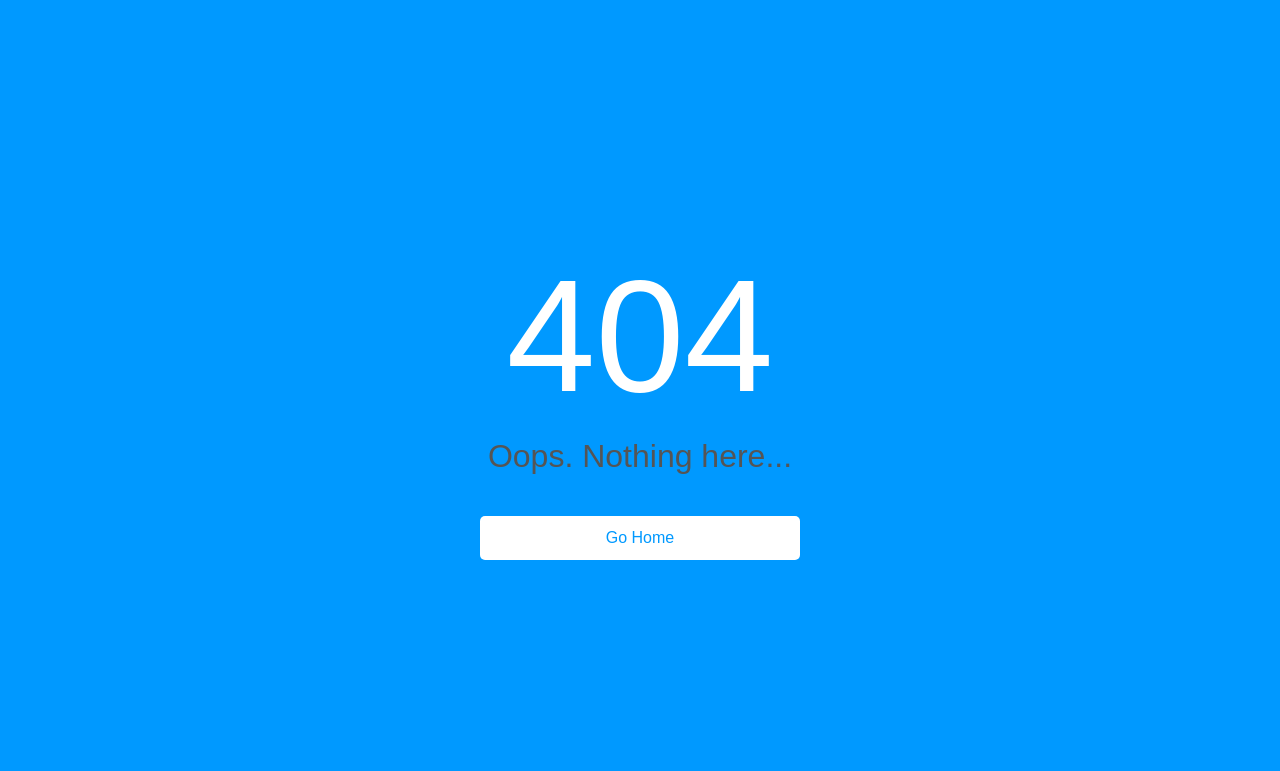
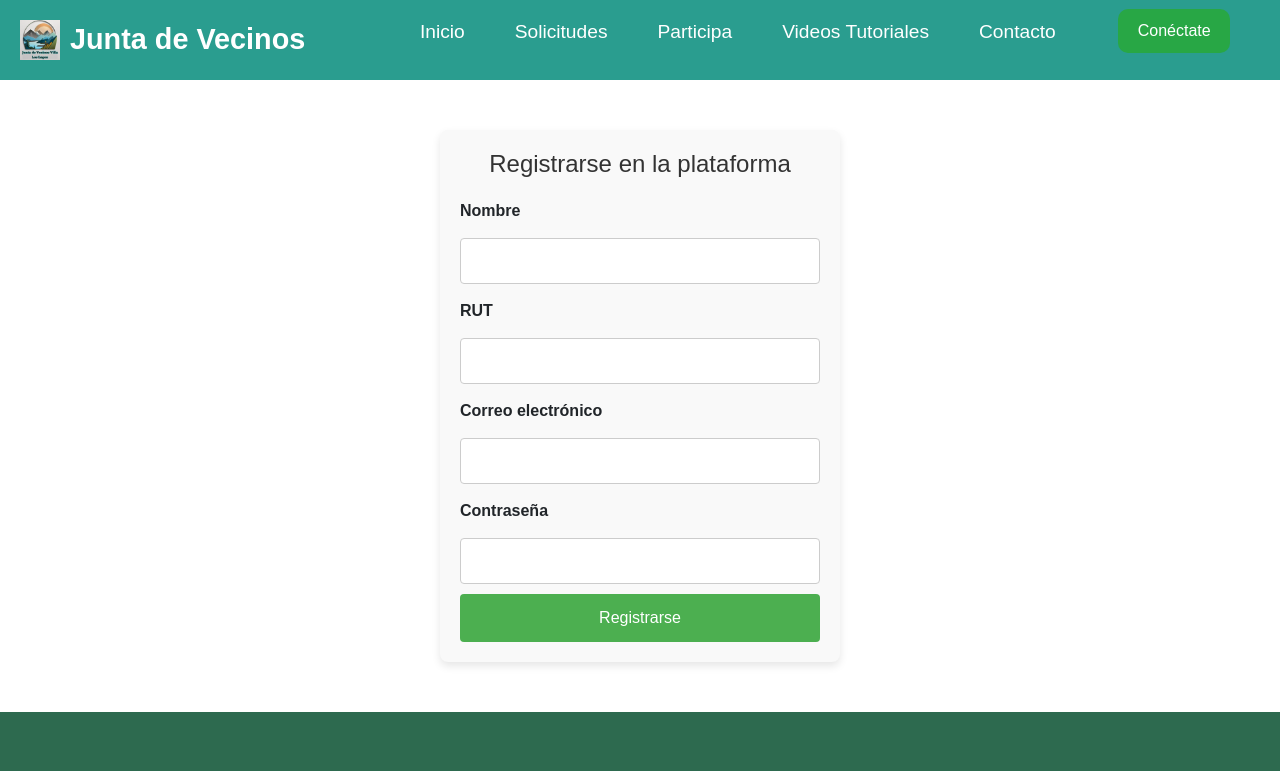
Before and after one commit to Benjamin1106/Proyeco-Portafolio, a React (Vite) app: page /register in a window 1280 px wide. Before the commit this address had no page. Shown: the top 771 px of the page. Built offline with nearby package versions, Linux system fonts and the light colour scheme.

Commit message:
Register y login sin base de datos

```diff
--- a/src/App.tsx
+++ b/src/App.tsx
@@ -8,6 +8,7 @@ import CrearActividades from './Componentes/crearActividades';
 import Contacto from './Componentes/contacto';
 import Actividades from './Componentes/actividades';
 import Videos from './Componentes/videos'; // Asegúrate de que este componente exista
+import Register from './Componentes/register';
 
 const NotFound: React.FC = () => (
   <div style={{
@@ -51,7 +52,8 @@ const Layout: React.FC<LayoutProps> = ({ children }) => {
                           location.pathname !== '/actividades' &&
                           location.pathname !== '/videos' &&
                           location.pathname !== '/contacto' &&
-                          location.pathname !== '/crearActividades';
+                          location.pathname !== '/crearActividades' &&
+                          location.pathname !== '/register';
 
   return (
     <>
@@ -73,6 +75,7 @@ const App: React.FC = () => {
           <Route path="/videos" element={<Videos />} />
           <Route path="/crearActividades" element={<CrearActividades />} />
           <Route path="/contacto" element={<Contacto />} />
+          <Route path="/register" element={<Register />} />
           {/* Ruta para capturar todas las rutas no existentes */}
           <Route path="*" element={<NotFound />} />
         </Routes>
--- a/src/Componentes/login.tsx
+++ b/src/Componentes/login.tsx
@@ -24,7 +24,7 @@ const Login: React.FC<LoginProps> = ({ isOpen, onClose }) => {
 
         <button className="login-button">Iniciar sesión</button>
 
-        <p className="register-text">¿Eres nuevo? <a href="#">Regístrate aquí</a></p>
+        <p className="register-text">¿Eres nuevo? <a href="/register">Regístrate aquí</a></p>
       </div>
     </div>
   );
--- /dev/null
+++ b/src/Componentes/register.css
@@ -0,0 +1,61 @@
+/* Contenedor principal del formulario de registro */
+.register-container {
+    width: 100%;
+    max-width: 400px;
+    margin: 50px auto;
+    padding: 20px;
+    background-color: #f9f9f9;
+    border-radius: 8px;
+    box-shadow: 0 4px 8px rgba(0, 0, 0, 0.1);
+  }
+
+  /* Título principal */
+  .register-container h2 {
+    text-align: center;
+    margin-bottom: 20px;
+    font-size: 24px;
+    color: #333;
+  }
+
+  /* Estilo para los campos de entrada */
+  .input-field {
+    width: 100%;
+    padding: 10px;
+    margin: 10px 0;
+    border: 1px solid #ccc;
+    border-radius: 4px;
+    font-size: 16px;
+    box-sizing: border-box;
+  }
+
+  /* Estilo para el botón de registro */
+  .register-button {
+    width: 100%;
+    padding: 12px;
+    background-color: #4CAF50;
+    color: white;
+    border: none;
+    border-radius: 4px;
+    font-size: 16px;
+    cursor: pointer;
+    transition: background-color 0.3s ease;
+  }
+
+  .register-button:hover {
+    background-color: #45a049;
+  }
+
+  /* Estilo para el enlace (si es necesario añadir uno para redirigir) */
+  .register-container .login-link {
+    text-align: center;
+    margin-top: 15px;
+  }
+
+  .register-container .login-link a {
+    color: #007BFF;
+    text-decoration: none;
+  }
+
+  .register-container .login-link a:hover {
+    text-decoration: underline;
+  }
--- /dev/null
+++ b/src/Componentes/register.tsx
@@ -0,0 +1,62 @@
+import React, { useState } from 'react';
+import './register.css';
+
+const Register: React.FC = () => {
+  const [name, setName] = useState('');
+  const [rut, setRut] = useState('');
+  const [email, setEmail] = useState('');
+  const [password, setPassword] = useState('');
+
+  const handleSubmit = (e: React.FormEvent) => {
+    e.preventDefault();
+    // Aquí puedes agregar la lógica para manejar el registro
+    console.log('Registro exitoso', { name, rut, email, password });
+  };
+
+  return (
+    <div className="register-container">
+      <h2>Registrarse en la plataforma</h2>
+      <form onSubmit={handleSubmit}>
+        <label htmlFor="name">Nombre</label>
+        <input
+          type="text"
+          id="name"
+          value={name}
+          onChange={(e) => setName(e.target.value)}
+          className="input-field"
+        />
+
+        <label htmlFor="rut">RUT</label>
+        <input
+          type="text"
+          id="rut"
+          value={rut}
+          onChange={(e) => setRut(e.target.value)}
+          className="input-field"
+        />
+
+        <label htmlFor="email">Correo electrónico</label>
+        <input
+          type="email"
+          id="email"
+          value={email}
+          onChange={(e) => setEmail(e.target.value)}
+          className="input-field"
+        />
+
+        <label htmlFor="password">Contraseña</label>
+        <input
+          type="password"
+          id="password"
+          value={password}
+          onChange={(e) => setPassword(e.target.value)}
+          className="input-field"
+        />
+
+        <button type="submit" className="register-button">Registrarse</button>
+      </form>
+    </div>
+  );
+};
+
+export default Register;
```
